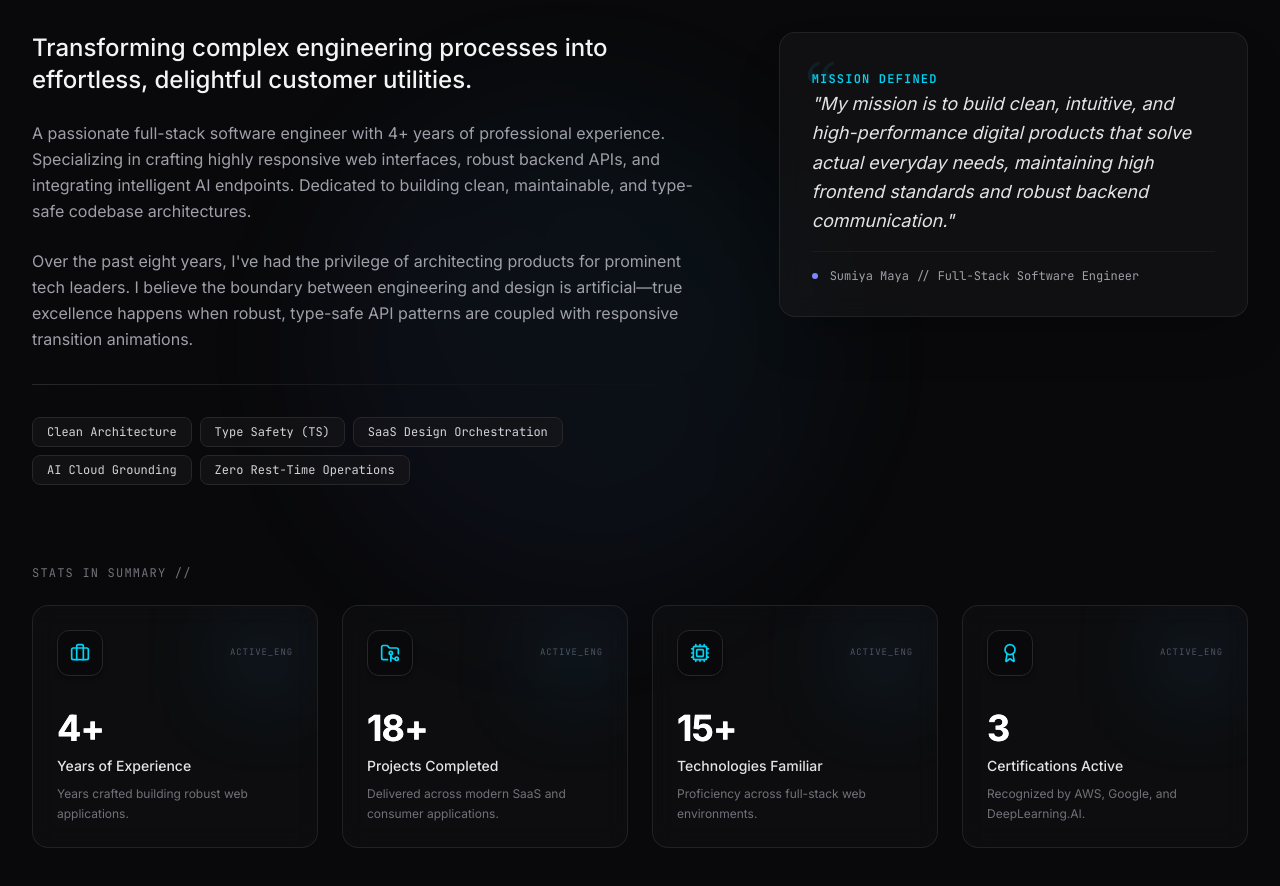
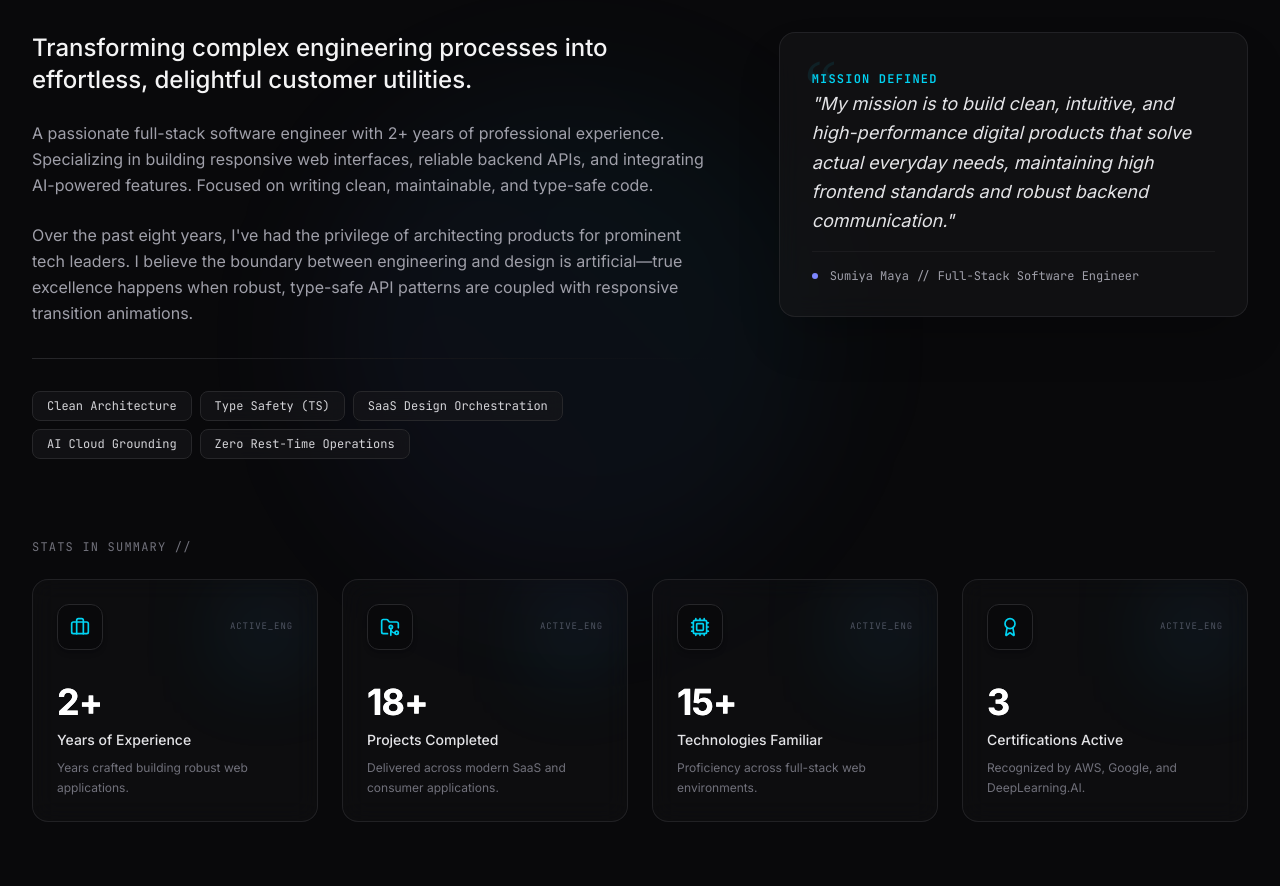
Before and after one commit to sumiya113/Personal_Site, a React (Vite) app: page / in a window 1280 px wide. Shown: the part 1040-1926 px from the top of the page. Built offline with nearby package versions, Linux system fonts and the light colour scheme.

Commit message:
Update profile: change experience to 2+ years

```diff
--- a/src/data.ts
+++ b/src/data.ts
@@ -3,7 +3,7 @@ import { Skill, StatCard, TimelineEvent, Project, Certification, Testimonial } f
 export const PERSONAL_INFO = {
   name: 'Sumiya Maya',
   title: 'Full-Stack Software Engineer',
-  bio: 'A passionate full-stack software engineer with 4+ years of professional experience. Specializing in crafting highly responsive web interfaces, robust backend APIs, and integrating intelligent AI endpoints. Dedicated to building clean, maintainable, and type-safe codebase architectures.',
+  bio: 'A passionate full-stack software engineer with 2+ years of professional experience. Specializing in building responsive web interfaces, reliable backend APIs, and integrating AI-powered features. Focused on writing clean, maintainable, and type-safe code.',
   mission: 'My mission is to build clean, intuitive, and high-performance digital products that solve actual everyday needs, maintaining high frontend standards and robust backend communication.',
   avatar: 'https://images.pexels.com/photos/37974527/pexels-photo-37974527.png',
   location: 'San Francisco, CA',
@@ -17,9 +17,9 @@ export const PERSONAL_INFO = {
 
 export const STATISTICS: StatCard[] = [
   {
-    label: 'Years of Experience',
-    value: '4+',
-    description: 'Years crafted building robust web applications.',
+  label: 'Years of Experience',
+  value: '2+',
+  description: 'Years crafted building robust web applications.',
     icon: 'Briefcase'
   },
   {
```
Also changed, not shown: 1 other file (tests, documents, lock files or other folders).
